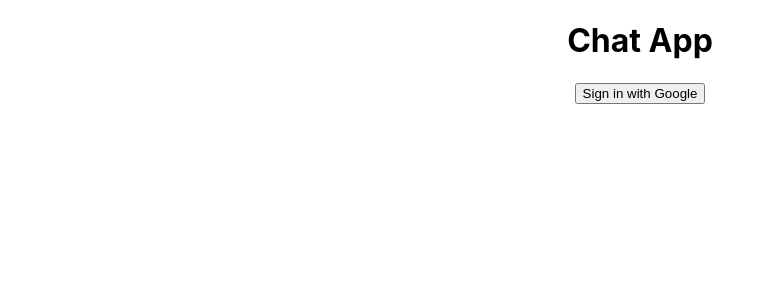
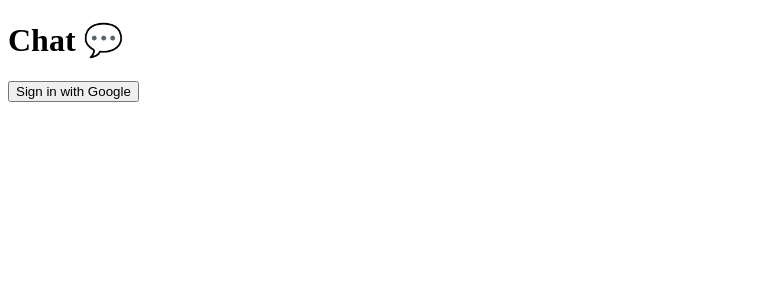
Before and after one commit to thaberl13/chat-app, a React (Create React App) app: page / in a window 1280 px wide. Shown: the top 300 px of the page, without its empty margins (0-767 px from the left). Built offline with nearby package versions, Linux system fonts and the light colour scheme; no server answers.

Commit message:
added basic css

```diff
--- a/src/App.css
+++ b/src/App.css
@@ -1,16 +1,13 @@
 .App {
-  text-align: center;
+  text-align: left;
 }
 
 .App-logo {
-  height: 40vmin;
-  pointer-events: none;
+
 }
 
 @media (prefers-reduced-motion: no-preference) {
-  .App-logo {
-    animation: App-logo-spin infinite 20s linear;
-  }
+
 }
 
 .App-header {
@@ -27,12 +24,3 @@
 .App-link {
   color: #61dafb;
 }
-
-@keyframes App-logo-spin {
-  from {
-    transform: rotate(0deg);
-  }
-  to {
-    transform: rotate(360deg);
-  }
-}
--- a/src/App.js
+++ b/src/App.js
@@ -15,12 +15,11 @@ const firestore = firebase.firestore();
 function App() {
   const [user] = useAuthState(auth);
 
-  console.log(user)
 
   return (
     <div className="App">
       <header>
-        <h1>Chat App</h1>
+        <h1>Chat 💬</h1>
       </header>
 
       <section>
--- a/src/Components/Chatroom.jsx
+++ b/src/Components/Chatroom.jsx
@@ -50,11 +50,11 @@ export default function Chatroom({ auth }) {
             onChange={(e) => setFormValue(e.target.value)}
             placeholder="Send a message"
           ></input>
-          <button type="submit" disabled={!formValue}>
+          <button id="send-message-button" type="submit" disabled={!formValue}>
             💬
           </button>
+        </form>
           <SignOut/>
-        </form>
       <span ref={dummy}></span>
     </main>
   );
--- a/src/index.css
+++ b/src/index.css
@@ -1,10 +1,10 @@
 body {
-  margin: 0;
+  /* margin: 0;
   font-family: -apple-system, BlinkMacSystemFont, 'Segoe UI', 'Roboto', 'Oxygen',
     'Ubuntu', 'Cantarell', 'Fira Sans', 'Droid Sans', 'Helvetica Neue',
     sans-serif;
   -webkit-font-smoothing: antialiased;
-  -moz-osx-font-smoothing: grayscale;
+  -moz-osx-font-smoothing: grayscale; */
 }
 
 code {
@@ -15,4 +15,13 @@ code {
 #chat-room{
   border: 1px solid #000000;
   text-align: left;
+  border-radius: 10px;
+  height: 600px;
+  width: 400px;
+  flex-flow: wrap;
+  overflow-y: scroll;
 }
+
+#send-message-button{
+  /* position: absolute; */
+}
```
